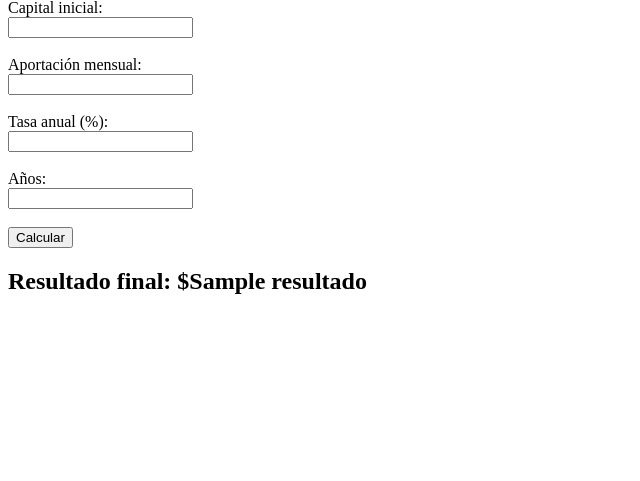
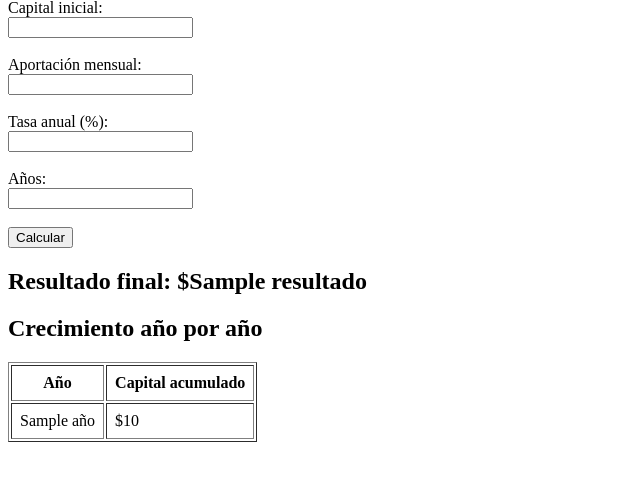
Before and after one commit to fernando871216-rgb/calculadora-web, a Flask app: template templates/index.html in a window 1280 px wide. Shown: the part 81-562 px from the top of the page, without its empty margins (0-640 px from the left). Run offline with Flask 3, Linux system fonts and the light colour scheme; the template is opened without the code that fills it: most values are stand-ins (such as "Sample title", 1, 10 or a date in 2020).

Commit message:
Add files via upload

```diff
--- a/app.py
+++ b/app.py
@@ -3,19 +3,25 @@ import os
 
 app = Flask(__name__)
 
-def interes_compuesto(capital, mensual, tasa_anual, años):
+def interes_compuesto_tabla(capital, mensual, tasa_anual, años):
     tasa_mensual = tasa_anual / 12 / 100
-    meses = años * 12
     total = capital
+    tabla = []
 
-    for _ in range(meses):
-        total = total * (1 + tasa_mensual) + mensual
+    for año in range(1, años + 1):
+        for _ in range(12):
+            total = total * (1 + tasa_mensual) + mensual
+        tabla.append({
+            "año": año,
+            "total": round(total, 2)
+        })
 
-    return round(total, 2)
+    return round(total, 2), tabla
 
 @app.route("/", methods=["GET", "POST"])
 def index():
     resultado = None
+    tabla = []
 
     if request.method == "POST":
         capital = float(request.form["capital"])
@@ -23,9 +29,15 @@ def index():
         tasa = float(request.form["tasa"])
         años = int(request.form["años"])
 
-        resultado = interes_compuesto(capital, mensual, tasa, años)
+        resultado, tabla = interes_compuesto_tabla(
+            capital, mensual, tasa, años
+        )
 
-    return render_template("index.html", resultado=resultado)
+    return render_template(
+        "index.html",
+        resultado=resultado,
+        tabla=tabla
+    )
 
 if __name__ == "__main__":
     port = int(os.environ.get("PORT", 5000))
--- a/templates/index.html
+++ b/templates/index.html
@@ -28,3 +28,18 @@
     {% endif %}
 </body>
 </html>
+{% if tabla %}
+    <h2>Crecimiento año por año</h2>
+    <table border="1" cellpadding="8">
+        <tr>
+            <th>Año</th>
+            <th>Capital acumulado</th>
+        </tr>
+        {% for fila in tabla %}
+        <tr>
+            <td>{{ fila.año }}</td>
+            <td>${{ fila.total }}</td>
+        </tr>
+        {% endfor %}
+    </table>
+{% endif %}
```
